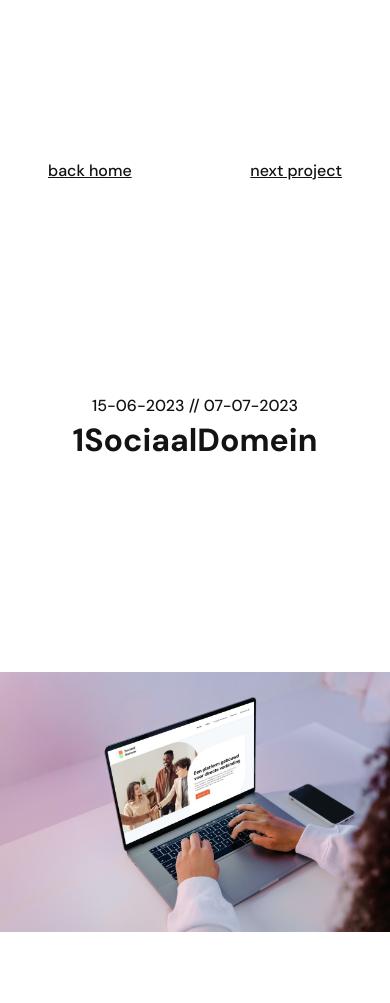
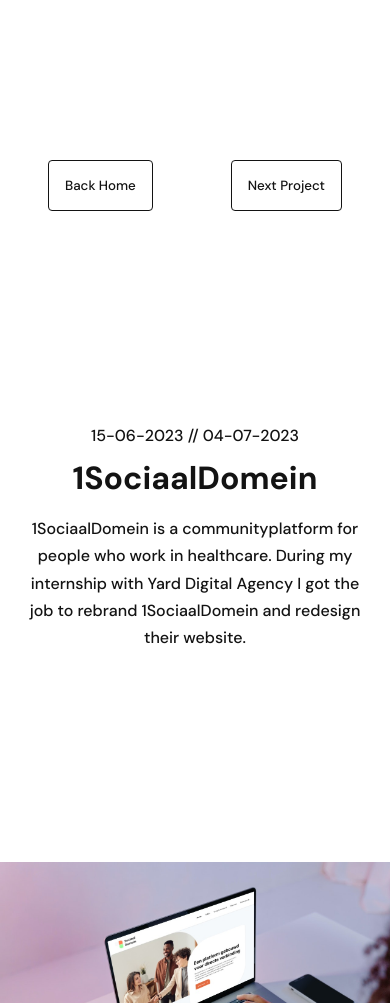
Before and after one commit to rutgerjohan/cleanp, a plain HTML site: page 1sociaaldomein.html in a window 390 px wide. Shown: the top 1003 px of the page. Drawn offline with Linux system fonts and the light colour scheme.

Commit message:
Project and Home changes
Buttons now also on project page looking clean. Breadcrumbs padding fixed. Loader looks better. Mobile more responsive for projects.

```diff
--- a/1sociaaldomein.html
+++ b/1sociaaldomein.html
@@ -21,15 +21,16 @@
 
         <main>
             <div id="breadcrumbs">
-                <a href="../cleanp/index.html">back home</a>
-                <a href="">next project</a>
+                <button><a href="../cleanp/index.html">back home</a></button>
+                <button><a href="">next project</a></button>
             </div>
 
 
 
             <section id="projectInfo">
-                <p>15-06-2023 // 07-07-2023</p>
+                <p>15-06-2023 // 04-07-2023</p>
                 <h1 id="projectName">1SociaalDomein</h1>
+                <p id="projectExp">1SociaalDomein is a communityplatform for people who work in healthcare. During my internship with Yard Digital Agency I got the job to rebrand 1SociaalDomein and redesign their website.</p>
                 <!-- <div>
                     <div id="white"></div>
                     <div id="orange"></div>
@@ -55,9 +56,9 @@
 
             <section class="contentContainer information">
                 <p>
-                    1SociaalDomein is a community platform for people that work in healthcare. During my internship with Yard Digital Agency I got the job to rebrand 1SociaalDomein and redesign their <a href="https://www.1sociaaldomein.nl/" target="_blank">website</a>. I iterated on the original logo to create a new logo consisting of three shapes that represent a minimalist "1".
+                    For the logo I iterated on the 1 in the original logo and created a minimalist one by taking three shapes. I used these shapes in the buttons, icons, images and as background shapes to keep consistency all around.
                     <br></br>
-                    The shapes from the logo also come back in the design as background shapes and image containers so I really went all in on the consistency. As for the colors I used the existing green, made this color accessable for the WCAG AA guidelines and used the color wheel to find a good contrast color.
+                    My approach for this redesign was to go for a minimalist look. After all, the image of a healthcare platform should be quiet professional. The font "Inter" radiates calmness and reliability. For the colors I took the existing green color on the current website and made it accessable for the WCAG AA guidelines. Using a color wheel I then took the orange color as a contrast color.
                 </p>
             </section>
 
--- a/css/project.css
+++ b/css/project.css
@@ -40,11 +40,39 @@ header {
     transition: .4s;
 }
 #breadcrumbs {
-    padding: 12rem 13rem 0rem 13rem;
-
+    padding: 10rem 6rem 3rem 6rem;
     display: flex;
     justify-content: space-between;
 }
+#breadcrumbs button {
+    padding: 1rem;
+    border: .5px solid var(--main-black);
+    border-radius: .25rem;
+
+    text-transform: capitalize;
+    background-color: var(--main-white);
+
+    position: relative;
+    overflow: hidden;
+    transition: .5s ease;
+}
+#breadcrumbs button a {text-decoration: none; transition: .2s ease;}
+#breadcrumbs button::after {
+    content: "";
+
+    position: absolute;
+    top: 0;
+    left: -100%;
+
+    height: 100%;
+    width: 100%;
+    border-radius: .25rem;
+    background-color: var(--main-black);
+    transition: .3s ease;
+}
+#breadcrumbs button:hover a {color: var(--main-white);z-index: 2;}
+#breadcrumbs button:hover {z-index: 2;}
+#breadcrumbs button:hover::after {left: 0; z-index: -2;}
 
 
 
@@ -61,7 +89,8 @@ header {
     top: 0;
     z-index: -2;
 }
-#projectName {font-size: 5rem;}
+#projectName {font-size: 6rem; margin: .5rem 0rem 1rem 0rem;}
+#projectExp {max-width: 90%; margin: 0 auto;}
 
 
 /* #projectInfo>div div {height: 5rem; width: 5rem;}
@@ -121,7 +150,7 @@ main>img {
 
 .information p {
     margin: 0 auto;
-    font-size: 2rem;
+    font-size: 3rem;
 }
 
 
@@ -206,7 +235,7 @@ main>img {
     display: grid;
     grid-template-columns: repeat(2, 1fr);
     grid-template-rows: 1fr;
-    grid-column-gap: 32px;
+    grid-column-gap: 16px;
     grid-row-gap: 0px;
 
     place-items: center;
@@ -348,7 +377,7 @@ footer>div:last-of-type {
 }
 
 @media only screen and (min-width: 768px) and (max-width: 1023px) {
-    #breadcrumbs {padding: 13rem 10rem 0rem 10rem;}
+    #breadcrumbs {padding: 10rem 3rem 3rem 3rem;}
 
 
 
--- a/css/style.css
+++ b/css/style.css
@@ -90,7 +90,7 @@ header {
     position: absolute;
     top: 0;
     left: 0;
-    height: 15vh;
+    height: 10vh;
     background-color: blueviolet;
     transition: width 0.5s;
 }
```
Also changed, not shown: index.html (+4 -4 lines).
